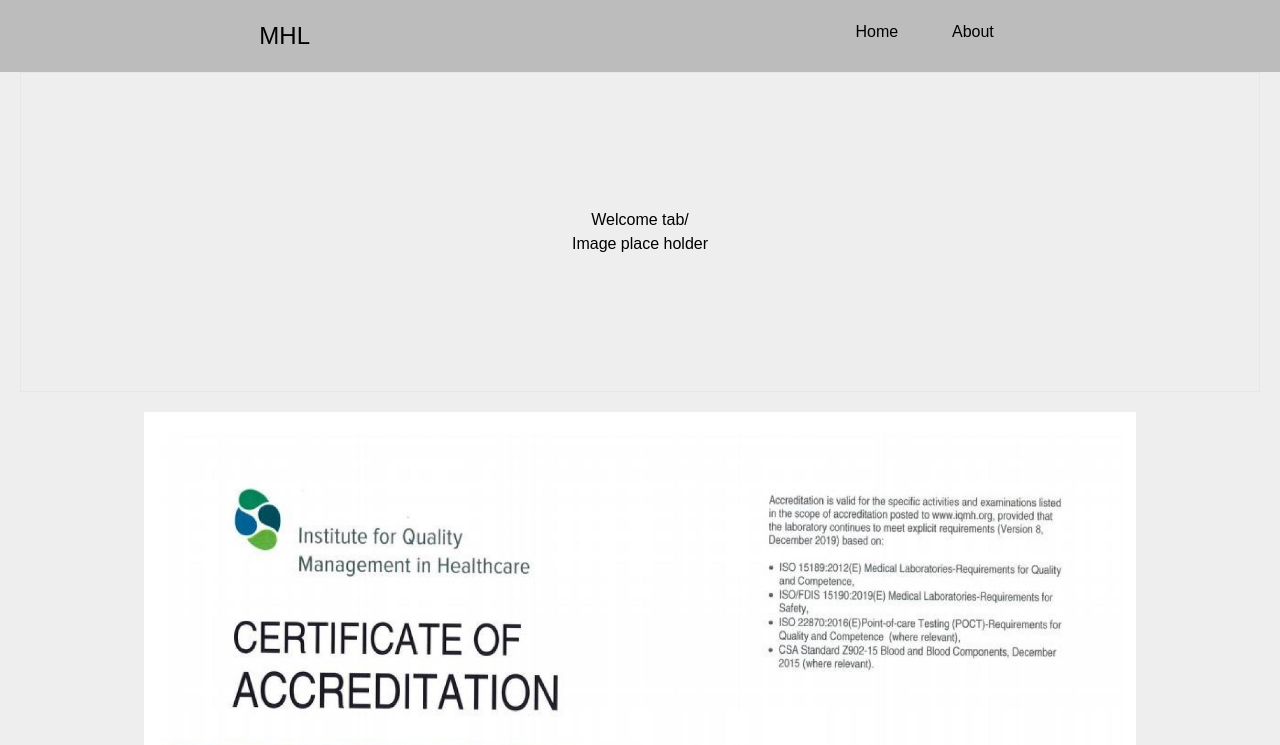
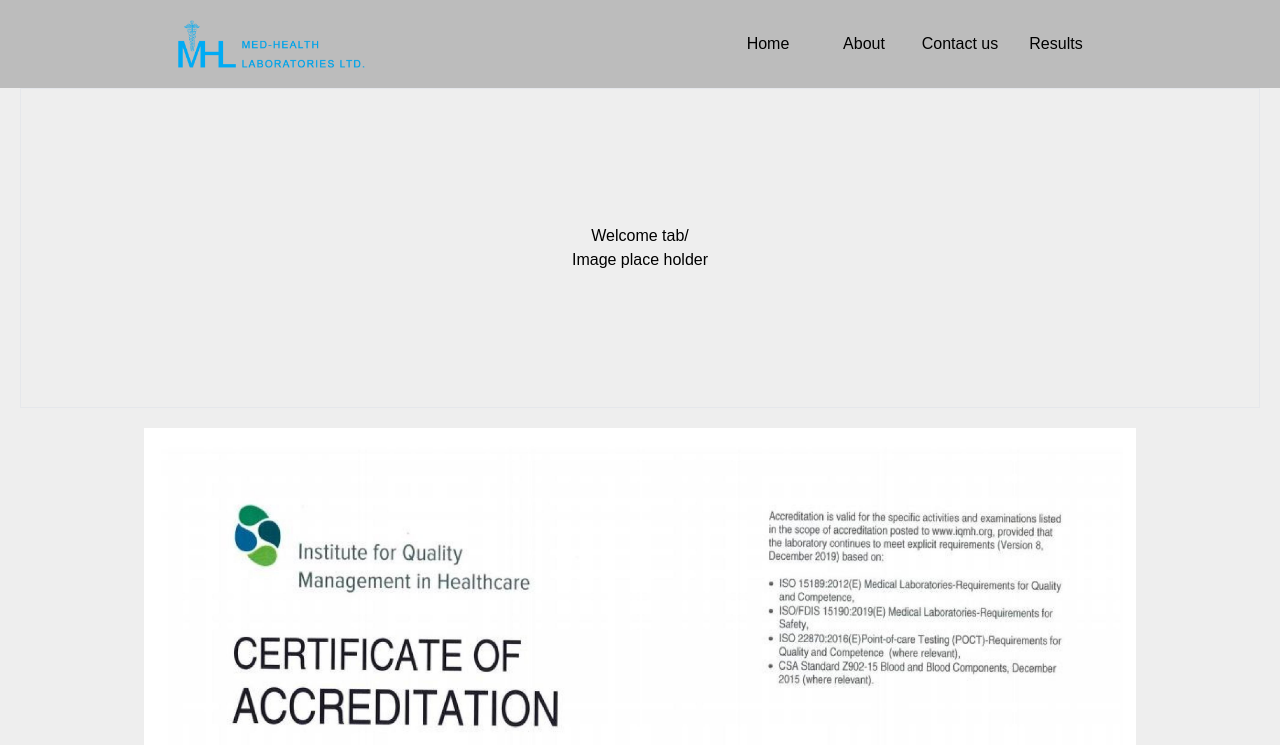
Before and after one commit to umangcodes/mhl_revamp, a React (Create React App) app: page / in a window 1280 px wide. Shown: the top 745 px of the page. Built offline with nearby package versions, Linux system fonts and the light colour scheme; the HTML template or start-up script is replaced by a standard one.

Commit message:
feat: router links now active

```diff
--- a/src/components/navigation/Header.js
+++ b/src/components/navigation/Header.js
@@ -1,14 +1,21 @@
 import React from 'react'
-
+import logo from "../../images/MHL.png"
+import {Link} from "react-router-dom"
+import {openLinkInNewWindow} from "../../functions"
 function Header() {
   return (
-    <div className='sticky top-0 flex justify-around align-baseline py-5 bg-primaryDark'>
-      <div className='text-2xl'>MHL</div>
-      <div className="flex w-48 justify-around">
-        <div>Home</div>
-        <div>About</div>
+    <div className='sticky top-0 flex justify-around  py-5 bg-primaryDark'>
+      <div className='text-2xl align-center'>
+        <Link to="/">
+          <img className="obejct-scale-down w-36 lg:w-48" src={logo}/>
+        </Link>
       </div>
-
+      <div className="flex w-96 justify-around ">
+        <Link to="/" className="flex flex-col justify-center items-center hover:font-semibold w-48">Home</Link>
+        <Link to="/about" className="flex flex-col justify-center items-center  hover:font-semibold w-48">About</Link>
+        <Link to="/contact-us" className="flex flex-col justify-center items-center  hover:font-semibold w-48">Contact us</Link>
+        <button className='flex flex-col justify-center items-center  hover:font-semibold w-48' onClick={() => openLinkInNewWindow("https://results.mhlab.ca/patient/#/login")}>Results</button>
+      </div>
     </div>
   )
 }
```
